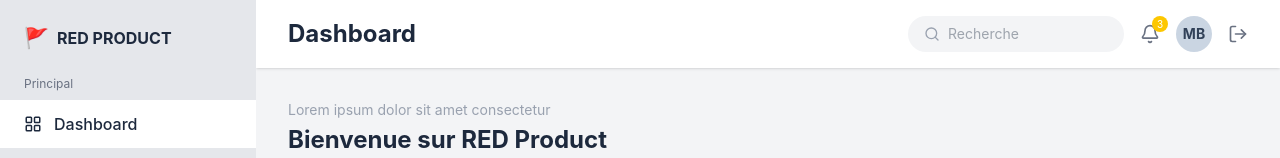
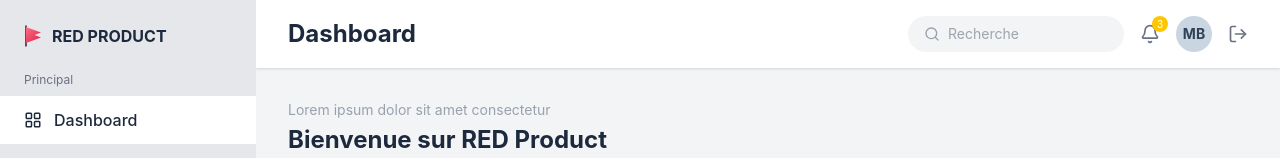
Before and after one commit to lazakichelsoube-prog/redproduct2, a React app in the folder frontend/: page /dashboard in a window 1280 px wide. Shown: the top 158 px of the page. Built offline with nearby package versions, Linux system fonts and the light colour scheme; the HTML template or start-up script is replaced by a standard one.

Commit message:
update dashboard design

```diff
--- a/frontend/src/pages/Dashboard.jsx
+++ b/frontend/src/pages/Dashboard.jsx
@@ -36,7 +36,16 @@ function Dashboard() {
         <div>
           <div className="p-6 flex items-center justify-between gap-2">
             <div className="flex items-center gap-2">
-              <span className="text-slate-800 text-xl">🚩</span>
+              <svg width="20" height="22" viewBox="0 0 20 22" fill="none" xmlns="http://www.w3.org/2000/svg">
+                <path d="M2 1V21" stroke="#1E293B" strokeWidth="1.5" strokeLinecap="round"/>
+                <path d="M2 2L17 7.5L10.5 10L17 12.5L2 18V2Z" fill="url(#redFlagGradient)"/>
+                <defs>
+                  <linearGradient id="redFlagGradient" x1="2" y1="2" x2="17" y2="18" gradientUnits="userSpaceOnUse">
+                    <stop stopColor="#FB7185"/>
+                    <stop offset="1" stopColor="#E11D48"/>
+                  </linearGradient>
+                </defs>
+              </svg>
               <span className="font-bold text-slate-800">RED PRODUCT</span>
             </div>
             <button className="lg:hidden" onClick={() => setMenuOpen(false)}>
```
